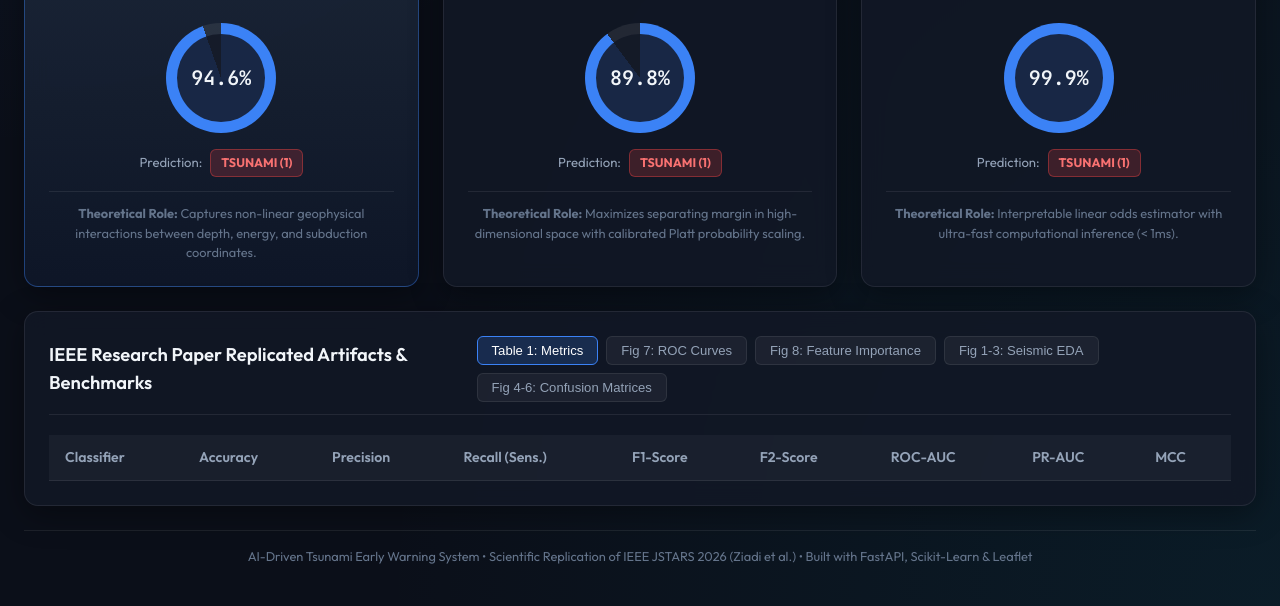
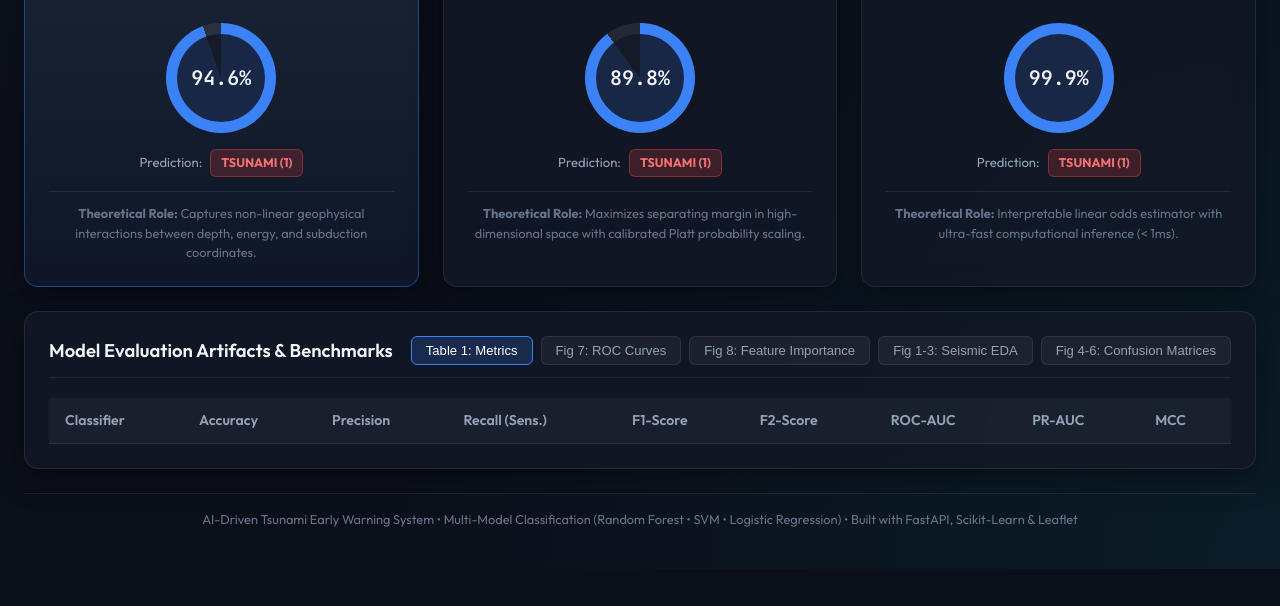
Before and after one commit to Manju-05/TsunamiSense, a plain HTML site: page frontend/index.html in a window 1280 px wide. Shown: the part 930-1536 px from the top of the page. After the commit the page ends 1499 px from the top, so only its background shows below. Drawn offline with nearby package versions, Linux system fonts and the light colour scheme; files that its build step writes are made by us from their sources; no server answers; files whose address does not match are found by name.

Commit message:
fix(ui): remove IEEE research paper references from frontend interface

```diff
--- a/frontend/index.html
+++ b/frontend/index.html
@@ -3,7 +3,7 @@
 <head>
   <meta charset="UTF-8">
   <meta name="viewport" content="width=device-width, initial-scale=1.0">
-  <title>AI Tsunami Early Warning System | IEEE ML Replication</title>
+  <title>AI Tsunami Early Warning System</title>
   <link rel="preconnect" href="https://fonts.googleapis.com">
   <link rel="preconnect" href="https://fonts.gstatic.com" crossorigin>
   <link href="https://fonts.googleapis.com/css2?family=Outfit:wght@300;400;500;600;700;800&family=JetBrains+Mono:wght@400;600&display=swap" rel="stylesheet">
@@ -19,7 +19,7 @@
         <div class="radar-pulse"></div>
         <div>
           <h1>AI-Driven Tsunami Early Warning System</h1>
-          <p class="subtitle">Multi-Model Classification (Random Forest • SVM • Logistic Regression) • IEEE JSTARS 2026</p>
+          <p class="subtitle">Multi-Model Classification (Random Forest • SVM • Logistic Regression)</p>
         </div>
       </div>
       <div class="header-right">
@@ -173,10 +173,10 @@
         </div>
       </section>
 
-      <!-- Scientific Research Benchmarks & Figures Section -->
+      <!-- Model Evaluation Benchmarks & Figures Section -->
       <section class="card figures-card">
         <div class="card-header">
-          <h2>IEEE Research Paper Replicated Artifacts & Benchmarks</h2>
+          <h2>Model Evaluation Artifacts & Benchmarks</h2>
           <div class="tab-buttons">
             <button class="tab-btn active" data-tab="metricsTab">Table 1: Metrics</button>
             <button class="tab-btn" data-tab="rocTab">Fig 7: ROC Curves</button>
@@ -266,7 +266,7 @@
 
     <!-- Footer -->
     <footer class="bottom-footer">
-      <p>AI-Driven Tsunami Early Warning System • Scientific Replication of IEEE JSTARS 2026 (Ziadi et al.) • Built with FastAPI, Scikit-Learn & Leaflet</p>
+      <p>AI-Driven Tsunami Early Warning System • Multi-Model Classification (Random Forest • SVM • Logistic Regression) • Built with FastAPI, Scikit-Learn & Leaflet</p>
     </footer>
   </div>
 
```
